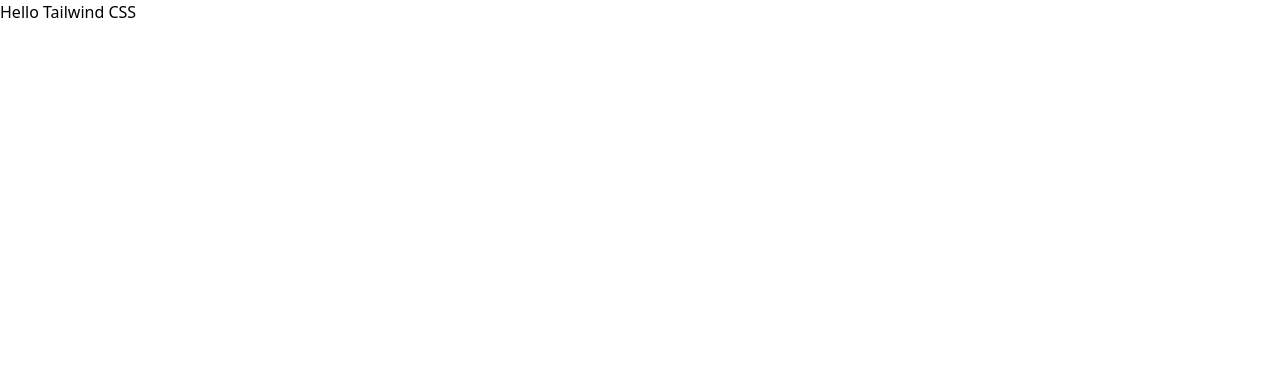
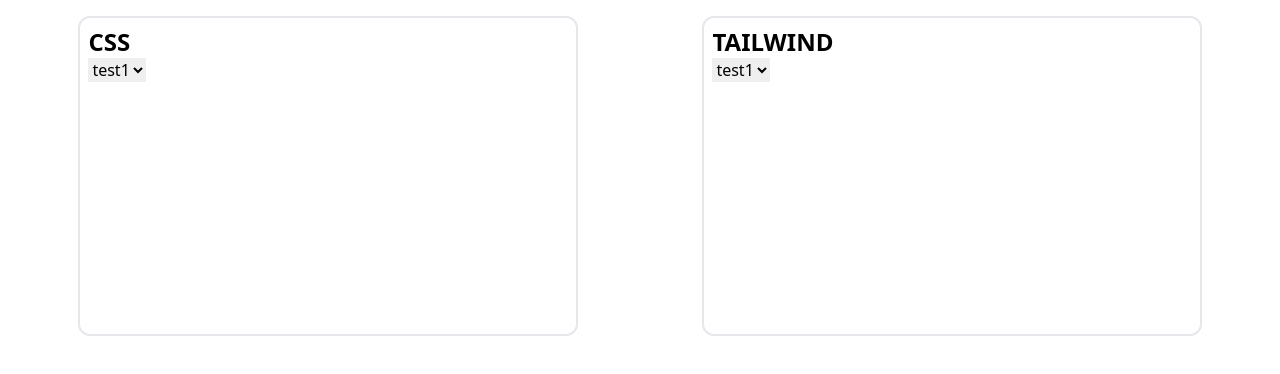
Before and after one commit to gayoungyeom/CSS2Tailwind, a Next.js app: page / in a window 1280 px wide. Shown: the top 374 px of the page. Built offline with nearby package versions, Linux system fonts and the light colour scheme.

Commit message:
feat: SelectBox Component

```diff
--- a/components/Layout.tsx
+++ b/components/Layout.tsx
@@ -1,12 +1,14 @@
 import Head from 'next/head';
 
-export default function Layout({ children }) {
+import type { ReactNode } from 'react';
+
+export default function Layout({ children }: { children: ReactNode }) {
   return (
     <>
       <Head>
         <title>Tailwind CSS</title>
       </Head>
-      <div>{children}</div>
+      <div className='p-4'>{children}</div>
     </>
   );
 }
--- /dev/null
+++ b/components/SelectBox/index.tsx
@@ -0,0 +1,14 @@
+import type { SelectBoxProps } from './types';
+
+export default function SelectBox({ name, options }: SelectBoxProps) {
+  return (
+    <div className='min-w-[160px] w-2/5 h-80 p-2 border-2 rounded-xl'>
+      <div className='text-2xl font-bold'>{name.toUpperCase()}</div>
+      <select name={name}>
+        {options?.map((option) => (
+          <option value={option}>{option}</option>
+        ))}
+      </select>
+    </div>
+  );
+}
--- /dev/null
+++ b/components/SelectBox/types.ts
@@ -0,0 +1,4 @@
+export interface SelectBoxProps {
+  name: string;
+  options: string[];
+}
--- a/pages/index.tsx
+++ b/pages/index.tsx
@@ -1,3 +1,14 @@
+import SelectBox from '../components/SelectBox';
+
+const DUMMY_CSS = ['test1', 'test2', 'test3'];
+
 export default function Home() {
-  return <div>Hello Tailwind CSS</div>;
+  return (
+    <>
+      <div className='flex justify-around'>
+        <SelectBox name='css' options={DUMMY_CSS} />
+        <SelectBox name='tailwind' options={DUMMY_CSS} />
+      </div>
+    </>
+  );
 }
```
